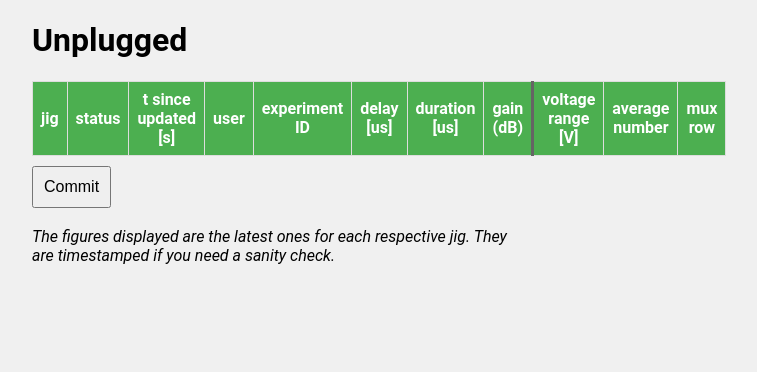
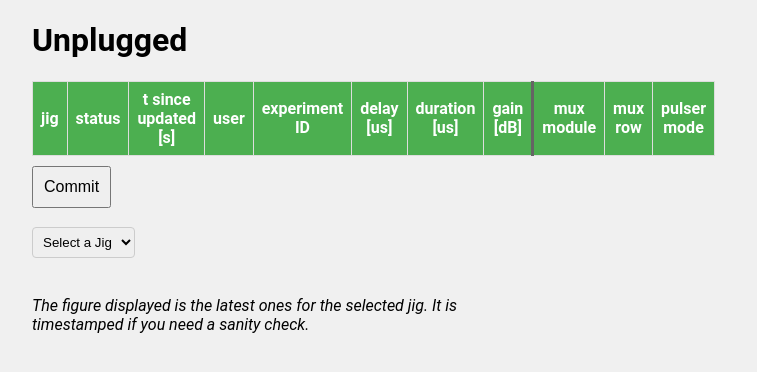
Before and after one commit to steingartlab/unplugged, a Python web app: template templates/index.html in a window 1280 px wide. Shown: the top 372 px of the page, without its empty margins (358-1115 px from the left). Run offline with Jinja, Linux system fonts and the light colour scheme; the template is opened without the code that fills it, so the values that code supplies are empty.

Commit message:
multicolumn working (untested)

```diff
--- a/server.py
+++ b/server.py
@@ -10,7 +10,7 @@ from unplugged import constants, controller, daemon, docker, initializer
 log_filename = "logs/logs.log"
 os.makedirs(os.path.dirname(log_filename), exist_ok=True)
 logging.basicConfig(
-    e,
+    filename=log_filename,
     level=logging.WARNING,
     format='%(asctime)s: %(message)s'
 )
@@ -63,4 +63,4 @@ def get_image(filename):
 
 
 if __name__ == '__main__':
-    app.run(host=HOST, port=PORT, debug=False)
+    app.run(host=HOST, port=PORT, debug=True)
--- a/static/script.js
+++ b/static/script.js
@@ -38,20 +38,22 @@ function commit(META) {
         const exp_id = row.querySelector('[name$="_exp_id"]').value;
         const delay = row.querySelector('[name$="_delay"]').value;
         const duration = row.querySelector('[name$="_duration"]').value;
-        const voltage_range = row.querySelector('[name$="_voltage_range"]').value;
         const gain_dB = row.querySelector('[name$="_gain_dB"]').value;
-        const avg_num = row.querySelector('[name$="_avg_num"]').value;
+        const mode = row.querySelector('[name$="_mode"]').value;
         const mux_row = row.querySelector('[name$="_mux_row"]').value;
+        const mux_module = row.querySelector('[name$="_mux_module"]').value;
         updatedJigData = {
             'status': status,
             'user': user,
             'exp_id': exp_id,
             'delay': delay,
             'duration': duration,
-            'voltage_range': voltage_range,
+            'voltage_range': 1,  // I'm gonna regret this
             'gain_dB': gain_dB,
-            'avg_num': avg_num,
+            'mode': mode,
+            'avg_num': 32, // I'm gonna regreat this
             'mux_row': mux_row,
+            'mux_module': mux_module,
         };
 
         is_identical = compareObjects(updatedJigData, incumbentJigData);
@@ -62,3 +64,21 @@ function commit(META) {
     }
     xhr.send(JSON.stringify(data));
 };
+
+
+function showSelectedImage() {
+    var selectElement = document.getElementById("jig-select");
+    var selectedJig = selectElement.value;
+    var imageContainer = document.getElementById("image-container");
+
+    // Clear the image container
+    imageContainer.innerHTML = "";
+
+    // If a jig is selected, create and display the corresponding image
+    if (selectedJig) {
+        var image = document.createElement("img");
+        image.src = "/data/" + selectedJig + "/pulse.png";
+        image.alt = selectedJig + " Image";
+        imageContainer.appendChild(image);
+    }
+}
--- a/templates/index.html
+++ b/templates/index.html
@@ -5,7 +5,11 @@
     <title>MTV Unplugged</title>
     <link rel="stylesheet" type="text/css" href="../static/style.css">
     <link rel="icon" href="../static/mtv.png" type="image/png">
-
+    <style>
+        table thead tr th[title="experimentID"] {
+            width: 200px !important;
+        }
+    </style>
 </head>
 <h1>Unplugged</h1>
 </body>
@@ -49,24 +53,23 @@
                 <span class="tooltiptext">Window in which the oscilloscope collects data.</span>
             </th>
             <th class="tooltip" title="gain">
-                gain (dB)
+                gain [dB]
                 <span class="tooltiptext">Amplification factor. This should be tweaked for the amplitude to be roughly
                     in the plus/minus 0.5 V range.</span>
             </th>
-            <th class="tooltip" title="voltage_range">
-                voltage range [V]
-                <span class="tooltiptext">Max/min value for the oscilloscope. For the unplugged setup, it should
-                    generally not be tinkered with. Tweak the gain instead</span>
-            </th>
-            <th class="tooltip" title="avg_num">
-                average number
-                <span class="tooltiptext">Number of waveforms to average across. Generally not to be tinkered
-                    with.</span>
+            <th class="tooltip" title="mux_module">
+                mux module
+                <span class="tooltiptext">Unique to each jig. Don't change this—in software or hardware—without
+                    consulting the IT department.</span>
             </th>
             <th class="tooltip" title="mux_row">
                 mux row
                 <span class="tooltiptext">Unique to each jig. Don't change this—in software or hardware—without
-                    informing the IT department.</span>
+                    consulting the IT department.</span>
+            </th>
+            <th class="tooltip" title="mode">
+                pulser mode
+                <span class="tooltiptext">Either transmission (1) or pulse/echo (0).</span>
             </th>
         </tr>
     </thead>
@@ -94,21 +97,19 @@
             <td><input type="number" name="{{ jig }}_delay" value="{{ data['delay'] }}"></td>
             <td><input type="number" name="{{ jig }}_duration" value="{{ data['duration'] }}"></td>
             <td><input type="number" name="{{ jig }}_gain_dB" value="{{ data['gain_dB'] }}"></td>
-            <td>
-                <select name="{{ jig }}_voltage_range">
-                    {% for voltage_range in VOLTAGE_RANGES %}
-                    <option value="{{ voltage_range }}" {% if data['voltage_range']==voltage_range %}selected{% endif
-                        %}>{{
-                        voltage_range }}</option>
-                    {% endfor %}
-                </select>
-            </td>
-            <td><input type="number" name="{{ jig }}_avg_num" value="{{ data['avg_num'] }}"></td>
+            <td><input type="number" name="{{ jig }}_mode" value="{{ data['mode'] }}"></td>
+            <td><input type="number" name="{{ jig }}_mux_module" value="{{ data['mux_module'] }}"></td>
             <td><input type="number" name="{{ jig }}_mux_row" value="{{ data['mux_row'] }}"></td>
+            <td><input type="number" name="{{ jig }}_mode" value="{{ data['mode'] }}"></td>
             {% endfor %}
     </tbody>
 </table>
 
+<!-- Remove the existing image rendering loop -->
+<!-- {% for image_name, image_url in IMAGES.items() %}
+<h2>{{ image_name }}</h2>
+<img src="{{ url_for('get_image', filename=image_url) }}" alt="{{ image_name }} Image">
+{% endfor %} -->
 <tr>
     <td colspan="{{ JIGS|length + 1 }}">
         <button id="commit-button" onclick="commit({{META|tojson}})">Commit</button>
@@ -116,14 +117,31 @@
 </tr>
 <br>
 <br>
+
+<!-- Add a dropdown list for jig selection -->
+<select id="jig-select" onchange="showSelectedImage()">
+    <option value="">Select a Jig</option>
+    {% for jig in JIGS %}
+    <option value="{{ jig }}">{{ jig }}</option>
+    {% endfor %}
+</select>
+
+
+
+<!-- {% for image_name, image_url in IMAGES.items() %}
+    <h2>{{ image_name }}</h2>
+    <img src="{{ url_for('get_image', filename=image_url) }}" alt="{{ image_name }} Image">
+    {% endfor %} -->
+
+<!-- Add an empty image container -->
+<div id="image-container"></div>
+<br>
+<br>
 <div style="font-style: italic;">
-    The figures displayed are the latest ones for each respective jig. They are timestamped if you need a sanity check.
+    The figure displayed is the latest ones for the selected jig. It is timestamped if you need a sanity check.
 </div>
 <br>
-{% for image_name, image_url in IMAGES.items() %}
-<h2>{{ image_name }}</h2>
-<img src="{{ url_for('get_image', filename=image_url) }}" alt="{{ image_name }} Image">
-{% endfor %}
+<br>
 
 <script src="./static/script.js"></script>
 
--- a/unplugged/figure.py
+++ b/unplugged/figure.py
@@ -19,6 +19,11 @@ def _plot(ax, waveform, jig: boilerplate.Jig):
     ax.plot(t, waveform, '#0033a0', linewidth=2)
     ax.set_xlim(t[0], t[-1])
     ax.set_xlabel("Time (us)")
+    ax.set_ylim(-1, 1)
+    lines = (-0.5, 0.5)
+
+    for line in lines:
+        ax.axhline(y=line, color='k', linestyle='--')
 
     tz = timezone('EST')
     now_ = datetime.now(tz)
--- a/unplugged/pulser.py
+++ b/unplugged/pulser.py
@@ -23,7 +23,7 @@ class Modes(Enum):
 class Pulser:
     """These properties need to be tweaked for each use case."""
 
-    def __init__(self, gain_dB: int, mode: Optional[int] = Modes.transmission.value, transducer_frequency_MHz: Optional[float] = 2.25):
+    def __init__(self, gain_dB: int, mode: int, transducer_frequency_MHz: Optional[float] = 2.25):
         self.mode: str = f'M{mode}'
 
         pulse_width_ns: str = self.parse_pulse_width(transducer_frequency_MHz)
```
Also changed, not shown: unplugged/constants.py (+30 -22 lines), unplugged/controller.py (+8 -2 lines), unplugged/initializer.py (+15 -12 lines), unplugged/loop.py (+5 -2 lines), unplugged/mux.py (+31 -8 lines), fig_GM_GT_2D_2023_09_29_3_1696035876.gif (deleted), 1 other file.
